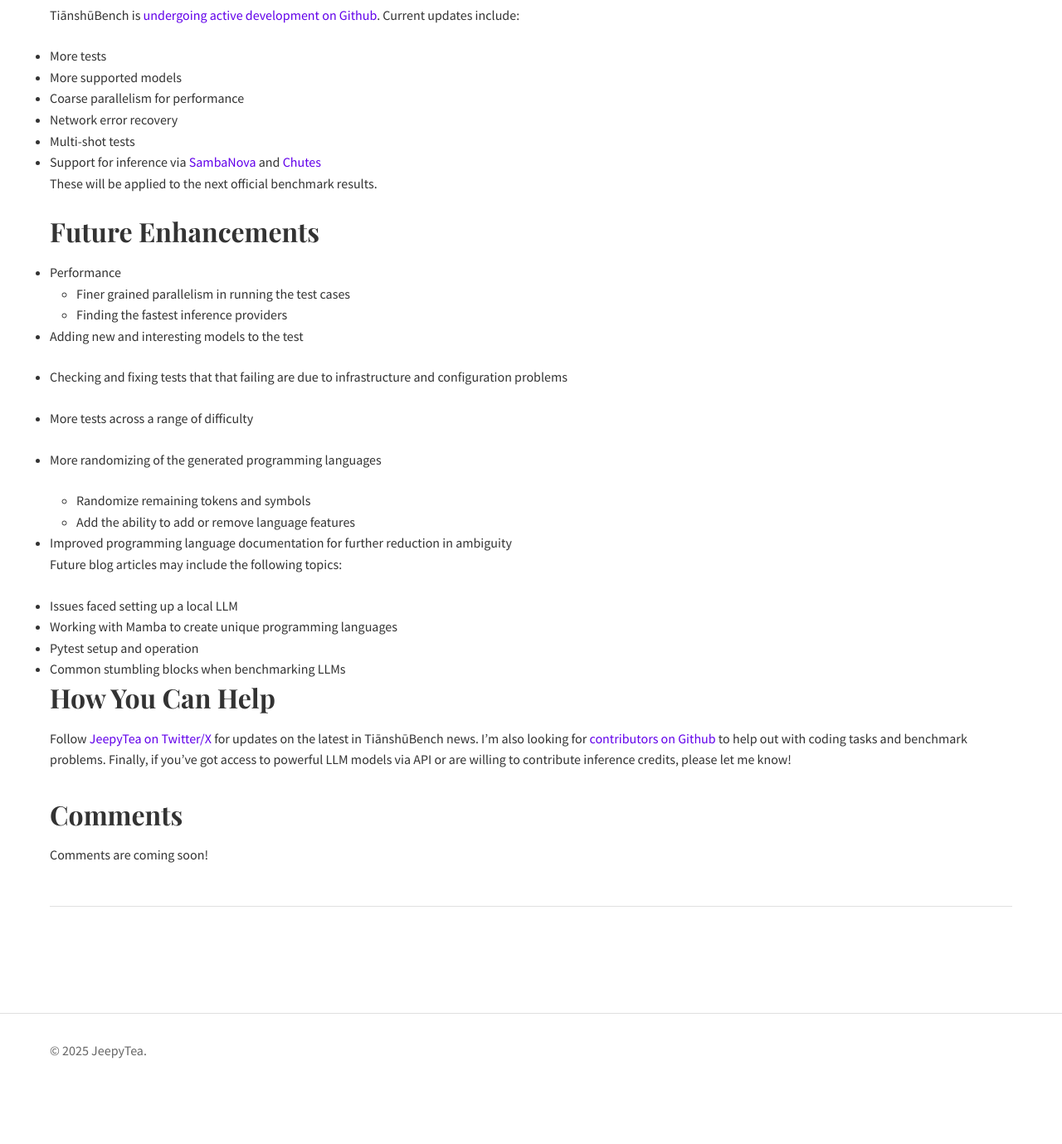
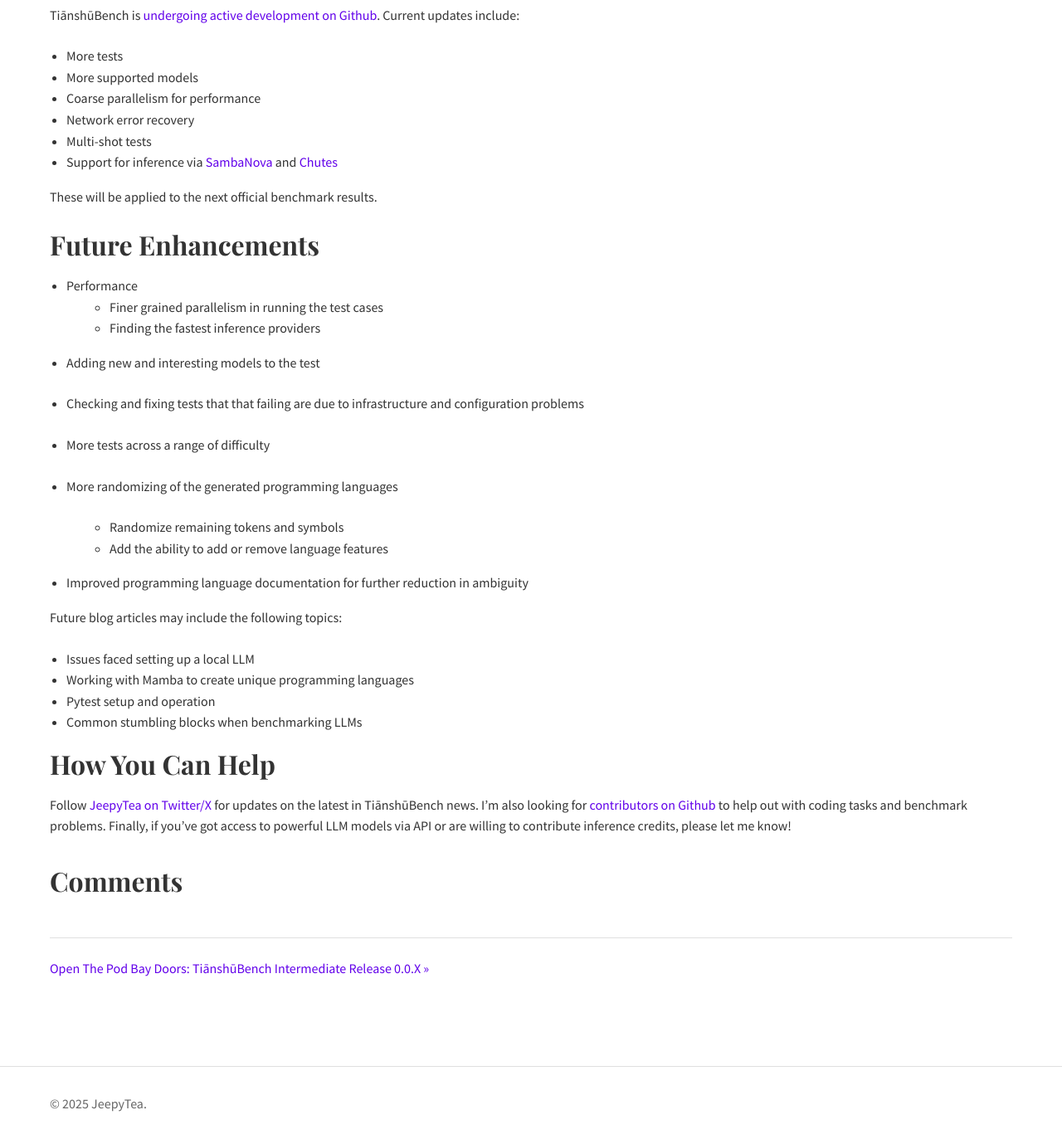
Before and after one commit to JeepyTea/jeepytea.github.io, a Jekyll site: the page built from _posts/2025-05-30-tianshubenchintro.md, in a window 1280 px wide and 1400 px high, scrolled down 5501 px. Shown: the top 1379 px of the window at 83% size. Built offline with Jekyll 4.4.1, drawn with Linux system fonts in a browser that asks for light colours; comment, search, counter and statistics services are not loaded; before the commit the page ends 6837 px from its top, so only the background shows below that; some of the changed lines change nothing that is shown.

Commit message:
new post, layout, comments

````diff
--- a/_layouts/post.html
+++ b/_layouts/post.html
@@ -31,8 +31,13 @@
     {% if page.comments %}
     <div class="post-comments">
         <h2>Comments</h2>
-        <!-- You can add a commenting system here like Disqus or GitHub Issues -->
-        <p>Comments are coming soon!</p>
+            <script src="https://utteranc.es/client.js"
+                    repo="JeepyTea/jeepytea.github.io"
+                    issue-term="pathname"
+                    theme="github-light"
+                    crossorigin="anonymous"
+                    async>
+            </script>
     </div>
     {% endif %}
 
--- /dev/null
+++ b/_posts/2025-06-08-update00x.md
@@ -0,0 +1,400 @@
+---
+layout: post
+title: "Open The Pod Bay Doors: TiānshūBench Intermediate Release 0.0.X"
+date: 2025-06-08
+categories: [general, update]
+---
+
+<img src="/assets/images/Pictures/hal9000_enhanced1024.jpg" alt="Mysterious AI Compute" width="600" height="auto">
+
+Greetings, celestial scribes! When we [last left
+off](https://jeepytea.github.io/general/introduction/2025/05/29/tianshubenchintro.html),
+we were looking at how [TiānshūBench
+(天书Bench)](https://github.com/JeepyTea/TianShu) could
+test reasoning, fluid intelligence, and coding ability in LLMs by
+dynamically generating programming languages and challenging the LLM
+system to solve simple problems using those new programming languages.
+
+
+Since that time, I\'ve added:
+
+-   New tests
+-   The ability to test against LLM providers
+    [Chutes](https://chutes.ai/) and [Sambanova](https://sambanova.ai/)
+-   The ability to run the tests in parallel
+-   Retries in case of network errors
+-   Enhanced reporting and logging
+-   Multi-shot testing
+
+
+
+Much of the code for the latest version of TiānshūBench was created with
+the help of [aider](https://aider.chat/), backed by [Google
+Gemini](https://gemini.google.com/app) and [Anthropic
+Claude](https://www.anthropic.com/claude).
+
+
+Trials and Tribulations
+-----------------------
+
+
+One big shift in this benchmark release is the change to using Chutes as
+the model inference provider instead of a local
+[ollama](https://ollama.com/) instance as before. The big challenge in
+using ollama, as I found out, was that when you demand a model\'s full
+context length from ollama, it becomes EXTREMELY SLOW, to the point of
+complete unusability. Long context is critical for the multi-shot tests,
+because the context has to include previous failures, in addition to the
+somewhat lengthy language description.
+
+
+In the meantime, I\'ve switched to Chutes as an inference provider as
+
+1.  It provides a nice selection of models, including some of the top
+    open-weight models.
+2.  It\'s free to use once you sign up.
+
+
+Free to use is extremely important, because, as we\'ll see, a lot of the
+tests didn\'t work right the first time through (my fault). I would hate
+to spend hundreds or thousands of dollars in inference costs, only to
+find, for example, that I had mislabeled one of the tests, causing it to
+fail every time because the poor LLM had no chance to get it right from
+the beginning.
+
+
+For a free service, it\'s shockingly reliable, and they only gripe about
+my usage when I\'m hitting their API **really hard**. Their servers will
+respond with a 429 (Too Many Requests). TiānshūBench will now back off
+for a random length of time and try again in case of this or other
+network errors.
+
+
+Like all stuff that\'s good and free, I don\'t expect it to last
+forever.
+
+
+If you\'ve got some free LLM usage credits to throw at an independent
+researcher, perhaps to prove that YOUR model is the world leader in
+TiānshūBench, hit me up.
+
+
+I\'m also contemplating switching back to local models with VLLM or a
+similar system, which I understand handles long context better.
+
+
+Model Madness
+-------------
+
+In addition to the DeepSeek-R1 and -V3 models, Chutes also offers free
+API access to Qwen, GLM, Llama, and the hybrid DeepSeek-R1-0528-Qwen3-8B
+models. Unfortunately, these models are not included in this report,
+because they either:
+
+1.  Came back with blank responses once the instructions got too long.
+2.  Started taking way too long to respond on multi-shot tests.
+
+I\'ve got some idea what needs to happen in some of these cases. We need
+to separate scoring out by number of shots for one thing. Also, I need
+to mess with the temperature and other request parameters to find a
+combination that each model likes.
+
+
+Problematic Parameters
+
+While testing, I noticed that certain test cases were failing nearly
+99+% of the time. This would normally be good, because it means that
+we\'ve discovered an endeavor that the LLMs aren\'t really good at yet.
+
+
+However, upon further inspection, I discovered that my test data just
+wasn\'t set up correctly. For example:
+
+-   One set of input and output values was marked with the wrong problem
+    definition ID.
+-   Another set of expected output values had a trailing space, causing
+    all output string comparisons to fail.
+
+
+The latter case led to 99% failures for that test. There was a bit of
+cleverness from DeepSeek-R1-0528 on one run, though. A couple shots into
+the run, it managed to pass the test, by figuring out that the test was
+wrong.
+
+```
+    So the test should now expect "mayd" without space?
+    But the error message said it expected 'mayd ' (with a space).
+    This discrepancy might be because the test case has a trailing space
+    in the expected output?
+    But the problem says no delimiters.
+    We are outputting without any space.
+    Therefore, if the test expects a space, then the test is flawed.
+```
+
+It then went on to produce a program that passed the test. This is
+definitely one case where the LLM was smarter than the experimenter.
+
+
+Precious Parallelism
+--------------------
+
+Rather than coming up with my own testing framework, I decided to build
+TiānshūBench around [pytest](https://docs.pytest.org/en/stable/), a unit
+testing package for Python code. This has paid off in spades, as pytest
+is quite mature and features a number of great plugins for working with
+tests.
+
+
+For instance: for this benchmark report, we\'re running 3 LLMs X 10
+synthetic test languages X 16 test cases X 4 multishot levels, for a
+total of 1920 tests. If I had to run these tests one at a time, it would
+take over two and a half days to complete the whole suite. This is where
+the [pytest-xdist](https://pypi.org/project/pytest-xdist/) plugin comes
+to the rescue, as it allows you to easily run any number of tests in
+parallel. The command I used to run the test suite is
+
+
+```
+python -m pytest -svv -n 200 --dist worksteal   --report-log=results/report-log-(date –iso=minutes).json   --alluredir=results/allure  tianshu_bench/benchmarks/test_llm_ability.py::test_execute_generated_multi_shot   -k "chutes/ and DeepSeek"
+```
+
+
+Run this way, the tests run in 200 simultaneous processes, which means
+that the suite completes in about 2 hours.
+
+
+Mystery Tests
+-------------
+
+Some tests still don\'t complete when being run this way. I suspect that
+it has something to do with pytest-xdist. Anyway, I was able to whip up
+a script that figures out which tests didn\'t run, and re-run those to
+output the missing tests\' identifiers.
+
+
+```
+python scripts/find_missing_tests.py   results/report-log-2025-06-05T21:52-04:00.json   \
+  --output-missing missing-tests.txt    --filter "chutes/ and DeepSeek"    \
+  --test-path "tianshu_bench/benchmarks/test_llm_ability.py::test_execute_generated_multi_shot"
+```
+
+
+The missing tests can then be re-run with the command above, but
+specifying the individual tests.
+
+
+```
+ python -m pytest -svv -n 10 --dist worksteal   \
+   --report-log=results/report-log-(date --iso=minutes).json \
+   --alluredir=results/allure  (cat missing-tests.txt)
+```
+
+
+
+
+Alluring Activity
+-----------------
+
+Another great plugin for pytest is
+[allure-pytest](https://pypi.org/project/allure-pytest/), for allowing
+pytest to work with the [Allure](https://allurereport.org/) reporting
+system. This allows a TiānshūBench user to search, sort, and filter
+individual tests, and see their results.
+
+<img src="/assets/images/Pictures/allure1.png" alt="Allure results" width="600" height="auto">
+
+
+Allure allows you to attach files to an individual test, and I use this
+functionality to attach a log of the complete conversation with the LLM
+during a test. This was how I was able to quickly and mostly painlessly
+diagnose problems with the test data, including the issues mentioned
+above.
+
+<img src="/assets/images/Pictures/allure2.png" alt="Allure results log details" width="600" height="auto">
+
+
+Rolling It Up
+-------------
+
+To get the benchmark stats, we run the analysis script thusly:
+
+```
+python scripts/analyze_multishot_report.py results/report-log-2025-06-05.json
+```
+
+
+
+### Statistics by Number of Shots
+
+```
+1 shots: 121/480 (25.21%) passed, 359 failed, 0 skipped, 480 total
+2 shots: 155/480 (32.29%) passed, 325 failed, 0 skipped, 480 total
+4 shots: 233/480 (48.54%) passed, 247 failed, 0 skipped, 480 total
+8 shots: 285/480 (59.38%) passed, 195 failed, 0 skipped, 480 total
+```
+
+
+Unsurprisingly, the more chances an LLM gets to come up with an answer,
+plus some guidance as to what went wrong, the more likely the LLM is to
+come up with a correct solution. The trick here in the future will be to
+find the LLM that gives the most correct answers for the amount of money
+or time that you\'re spending on inference.
+
+
+### Statistics by Language Seed
+
+```
+Seed 1: 85/192 (44.27%) passed
+Seed 2: 80/192 (41.67%) passed
+Seed 3: 92/192 (47.92%) passed
+Seed 4: 68/192 (35.42%) passed
+Seed 5: 85/192 (44.27%) passed
+Seed 6: 74/192 (38.54%) passed
+Seed 7: 71/192 (36.98%) passed
+Seed 8: 74/192 (38.54%) passed
+Seed 9: 77/192 (40.1%) passed
+Seed 10: 88/192 (45.83%) passed
+```
+
+
+These represent the different programming languages generated by
+TiānshūBench for testing the LLMs. Every test gets every test case in
+each of these languages. As expected, there\'s not a big variation here
+in the results, as the languages only differ by their nonsense keywords.
+
+
+### Statistics by Test Case
+
+
+```
+test_case0: 99/120 (82.5%) passed
+test_case1: 100/120 (83.33%) passed
+test_case2: 93/120 (77.5%) passed
+test_case3: 113/120 (94.17%) passed
+test_case4: 107/120 (89.17%) passed
+test_case5: 36/120 (30.0%) passed
+test_case6: 39/120 (32.5%) passed
+test_case7: 34/120 (28.33%) passed
+test_case8: 18/120 (15.0%) passed
+test_case9: 16/120 (13.33%) passed
+test_case10: 14/120 (11.67%) passed
+test_case11: 26/120 (21.67%) passed
+test_case12: 27/120 (22.5%) passed
+test_case13: 19/120 (15.83%) passed
+test_case14: 34/120 (28.33%) passed
+test_case15: 19/120 (15.83%) passed
+```
+
+
+```
+001: Extract Odd Digits: 292/360 (81.11%) passed
+002: Print String: 113/120 (94.17%) passed
+003: Echo String: 107/120 (89.17%) passed
+004: Test string: 109/360 (30.28%) passed
+005: Integer counting: 74/480 (15.42%) passed
+006: Delimiter matching: 99/480 (20.62%) passed
+```
+
+
+
+Test\_case\_10, the most-failed test case, is a fairly simple task that
+requires a loop and a conditional. It\'s a test involving problem ID
+005:
+
+```
+Write a program in Possions that does the following:
+Reads a string from standard input.
+If that string represents a single digit integer, with no other characters, the program should:
+output the integer, and all of the greater integers up to 10 inclusive, with a space between each integer.
+So for input "5", output should be "5 6 7 8 9 10" with no quotes.
+If the input is not a single digit integer, output "None" with no quotes.
+```
+
+And here\'s a solution from DeepSeek-R1-0528:
+
+
+```
+input = ask("");
+valid = 0;
+
+ripted (len(input) == 1) {
+    ripted (input su "0123456789") {
+        valid = 1;
+    }
+}
+
+ripted (valid == 1) {
+    n = int(input);
+    result = "";
+    sohanidd i su n -> 10 {
+        ripted (result != "") {
+            result = result + " ";
+        }
+        result = result + str(i);
+    }
+    miciously(result);
+}
+
+ripted (valid == 0) {
+    miciously("None");
+}
+```
+
+
+
+But most LLMs seem to get tripped up on the syntax for this problem.
+There need to be many more of these test cases and they need to be much
+harder if we are to avoid benchmark saturation. Perhaps following the
+example of test\_case\_10 can give us some guidance.
+
+
+
+
+The Big Reveal: The Current TiānshūBench Champion!
+--------------------------------------------------
+
+
+Of the 3 tested models, DeepSeek-R1 comes out on top, with 47.34% of
+test cases passed. The newer DeepSeek-R1-0528 is very close behind with
+46.56% of test cases passed. Finally DeepSeek-V3-0324 falls behind these
+two at 30.16%.
+
+
+
+
+<img src="/assets/images/Pictures/Selection_793.png" alt="0.0.X results" width="600" height="auto">
+
+```
+chutes/deepseek-ai/DeepSeek-R1: 303/640 (47.34%) passed
+chutes/deepseek-ai/DeepSeek-R1-0528: 298/640 (46.56%) passed
+chutes/deepseek-ai/DeepSeek-V3-0324: 193/640 (30.16%) passed
+```
+
+
+
+Wrapping Up
+-----------
+
+Of course, this research raises as many questions as it answers:
+
+-   How do other models compare with DeepSeek on TiānshūBench?
+-   Which models are the most efficient with regard to time and cost in
+    generating an answer?
+-   What do AI systems most commonly get confused about?
+-   How can we improve artificial intelligence planning and reasoning?
+
+
+Solving some of these problems will require new additions to the
+TiānshūBench code in the short term:
+
+
+-   Error code tags in Allure to distinguish different kinds of errors,
+    e.g. syntax errors and runtime errors.
+-   Shot and token count logging
+-   Calculating the number of correct answers per dollar spent. I
+    especially like this as a benchmark, because it can continue to grow
+    as inference gets cheaper, rather than being capped like percentage
+    of questions correct.
+
+
+Questions and suggestions are welcome!
--- a/assets/css/style.css
+++ b/assets/css/style.css
@@ -182,7 +182,15 @@
 
 .post-content ul {
   list-style-position: outside;
-  /* Remove padding-left and margin-left to use default browser indentation */
+  padding-left: 20px;
+  padding-bottom: 12pt;
+}
+
+
+.post-content ol {
+  list-style-position: outside;
+  padding-left: 20px;
+  padding-bottom: 12pt;
 }
 
 .post-content ul ul {
````
Also changed, not shown: assets/images/Pictures/Selection_793.png (added), assets/images/Pictures/allure1.png (added), assets/images/Pictures/allure2.png (added), assets/images/Pictures/hal9000_enhanced1024.jpg (added).
